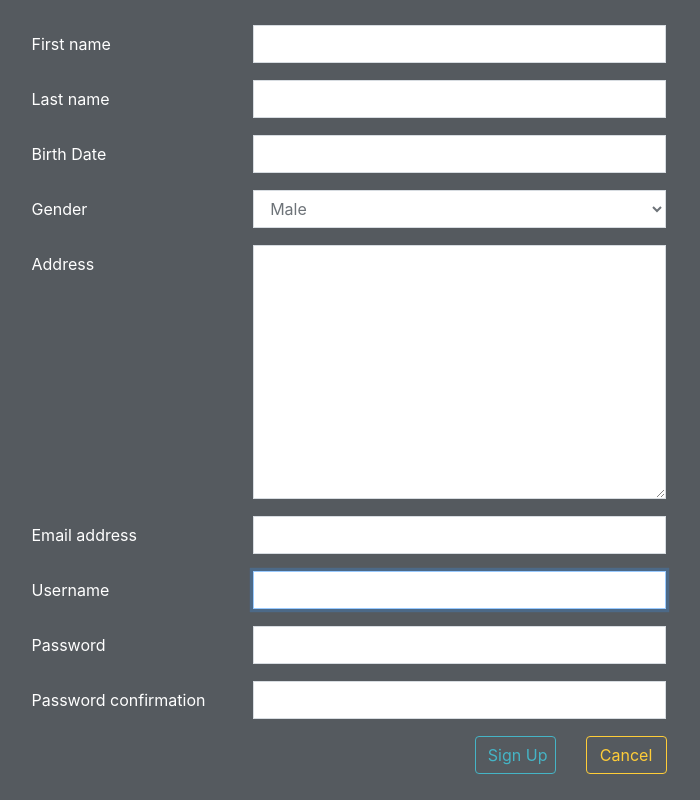
After one commit to ridoansaleh/DjangoMusic, a Django app: page /signup in a window 1280 px wide. The commit adds this page. Shown: the whole page, without its empty margins (291-991 px from the left). Run offline with Django 3.2, Linux system fonts and the light colour scheme; some libraries are stand-ins or nearby versions.

Commit message:
add: signup page

```diff
--- a/music/forms.py
+++ b/music/forms.py
@@ -1,8 +1,23 @@
 from django.forms import ModelForm
-from .models import Song
+from django import forms
+from django.contrib.auth.models import User
+from django.contrib.auth.forms import UserCreationForm
+from .models import Song, Profile
 
 class SongForm(ModelForm):
-
     class Meta:
         model = Song
         fields = ['title', 'genre', 'singer', 'rating']
+
+class SignUpForm(UserCreationForm):
+    gender_choices = (
+        ('Male', 'Male'),
+        ('Female', 'Female'),
+    )
+    birth_date = forms.DateField(label='Birth Date')
+    gender = forms.ChoiceField(widget=forms.Select, choices=gender_choices)
+    address = forms.CharField(max_length=50, widget=forms.Textarea)
+
+    class Meta:
+        model = User
+        fields = ['first_name', 'last_name', 'birth_date', 'gender', 'address', 'email', 'username', 'password1', 'password2' ]
--- /dev/null
+++ b/music/static/music/signup.css
@@ -0,0 +1,22 @@
+.container {
+    margin-top: 25px;
+}
+
+.form-control {
+    border-radius: 0;
+}
+
+form label {
+    color: white;
+}
+
+.cs-signup-screen {
+    position: absolute;
+    top: 0;
+    left: 0;
+    right: 0;
+    width: 100%;
+    height: 800px;
+    background-color: #2b3137;
+    opacity: 0.8;
+}
--- a/music/templates/music/index.html
+++ b/music/templates/music/index.html
@@ -17,7 +17,7 @@
         <a class="navbar-brand" href="/">Music App</a>
         <div class="cs-right-menu">
           <a href="login" class="btn btn-default cs-login-btn">Sign in</a>
-          <a href="#" class="btn btn-default cs-register-btn"><i class="fa fa-user-plus"></i></a>
+          <a href="signup" class="btn btn-default cs-register-btn"><i class="fa fa-user-plus"></i></a>
         </div>
       </nav>
       <!-- end: navbar -->
--- a/music/templates/music/login.html
+++ b/music/templates/music/login.html
@@ -29,7 +29,7 @@
                     </form>
                     <hr class="cs-login-line"/>
                     <p class="cs-signup-text">
-                        Don't have an account ? Sign up here
+                        Don't have an account ? Sign up <a href="signup">here</a>
                     </p>
                 </div>
             </div>
--- /dev/null
+++ b/music/templates/music/signup.html
@@ -0,0 +1,50 @@
+{% extends "music/index.html" %}
+
+{% load staticfiles %}
+
+{% block title %} <title>Music App | Sign Up</title> {% endblock %}
+
+{% block style %} <link rel="stylesheet" href="{% static 'music/signup.css' %}"> {% endblock %}
+
+{% block navbar %} {% endblock %}
+
+{% load widget_tweaks %}
+
+{% block content %}
+
+<div class="cs-signup-screen">
+    <div class="container">
+        <div class="row justify-content-lg-center">
+            <div class="col-lg-7">
+                <form method="post">
+                    {% csrf_token %}
+                    {% for field in form.visible_fields %}
+                        <div class="form-group row">
+                            <label for="{{ field.id_for_label }}" class="col-lg-4 col-form-label cs-label-field">{{ field.label }}</label>
+                            <div class="col-lg-8">
+                                {% render_field field class='form-control' %}
+                            </div>
+                            <div class="col-lg-10 cs-text-error">
+                                {% for error in field.errors %}
+                                    {{ error }}
+                                {% endfor %}
+                            </div>
+                        </div>
+                    {% endfor %}
+                    <div class="form-group">
+                        <div class="row justify-content-end">
+                            <div class="col-lg-2">
+                                <input type="submit" class="btn btn-outline-info btn-block" value="Sign Up" />
+                            </div>
+                            <div class="col-lg-2">
+                                <input type="submit" class="btn btn-outline-warning btn-block" value="Cancel" />
+                            </div>
+                        </div>
+                    </div>
+                </form>
+            </div>
+        </div>
+    </div>
+</div>
+
+{% endblock %}
--- a/music/urls.py
+++ b/music/urls.py
@@ -8,4 +8,5 @@ urlpatterns = [
     url(r'^edit/(?P<pk>\d+)$', views.edit, name='edit'),
     url(r'^delete/(?P<pk>\d+)$', views.delete, name='delete'),
     url(r'^login$', views.login, name='login'),
+    url(r'^signup$', views.signup, name='signup'),
 ]
--- a/music/views.py
+++ b/music/views.py
@@ -1,6 +1,6 @@
 from django.shortcuts import render, get_object_or_404
 from django.http import HttpResponseRedirect
-from .forms import SongForm
+from .forms import SongForm, SignUpForm
 from .models import Song
 from django.views.generic.base import TemplateView
 
@@ -38,6 +38,13 @@ def delete(request, pk):
 def login(request):
     return render(request, 'music/login.html', {})
 
+def signup(request):
+    return render(request, 'music/signup.html', { 'form': SignUpForm() })
+
+
+
+
+
 """
  Class-Based View
 """
```
Also changed, not shown: music/models.py (+25 -0 lines), db.sqlite3.
